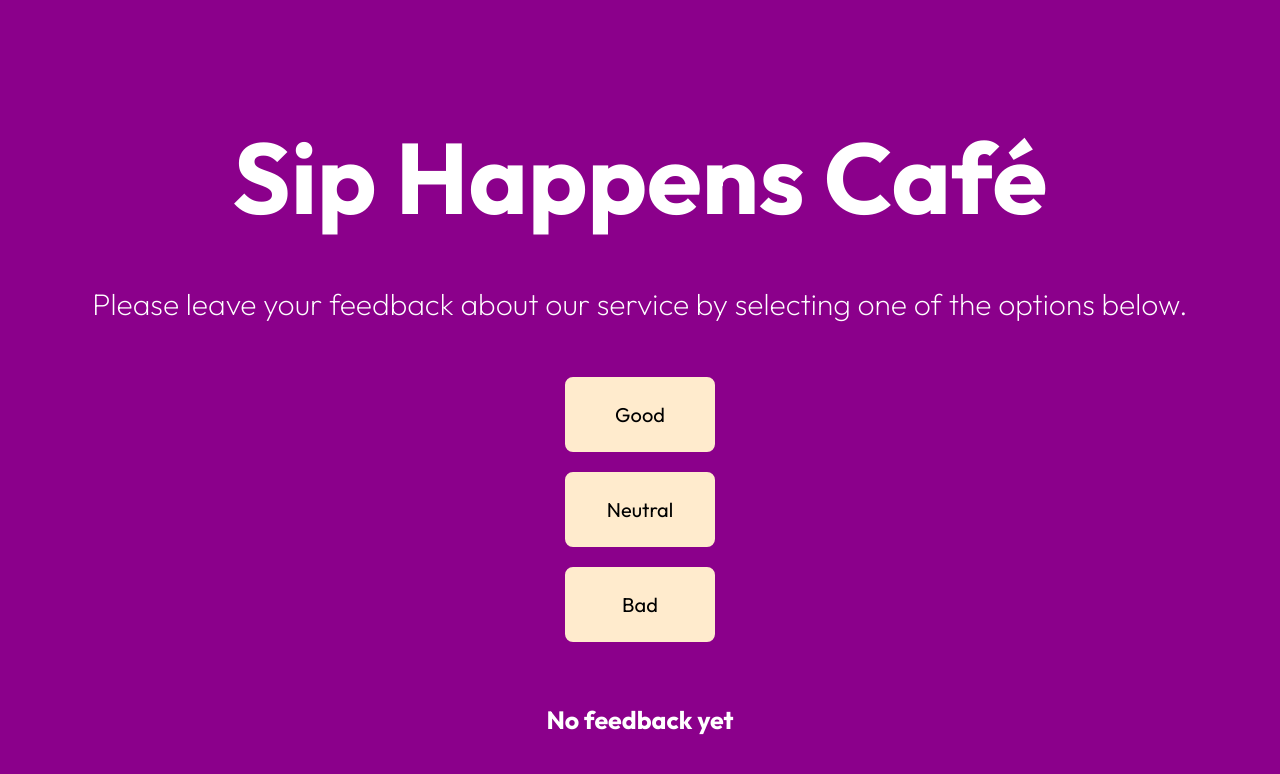
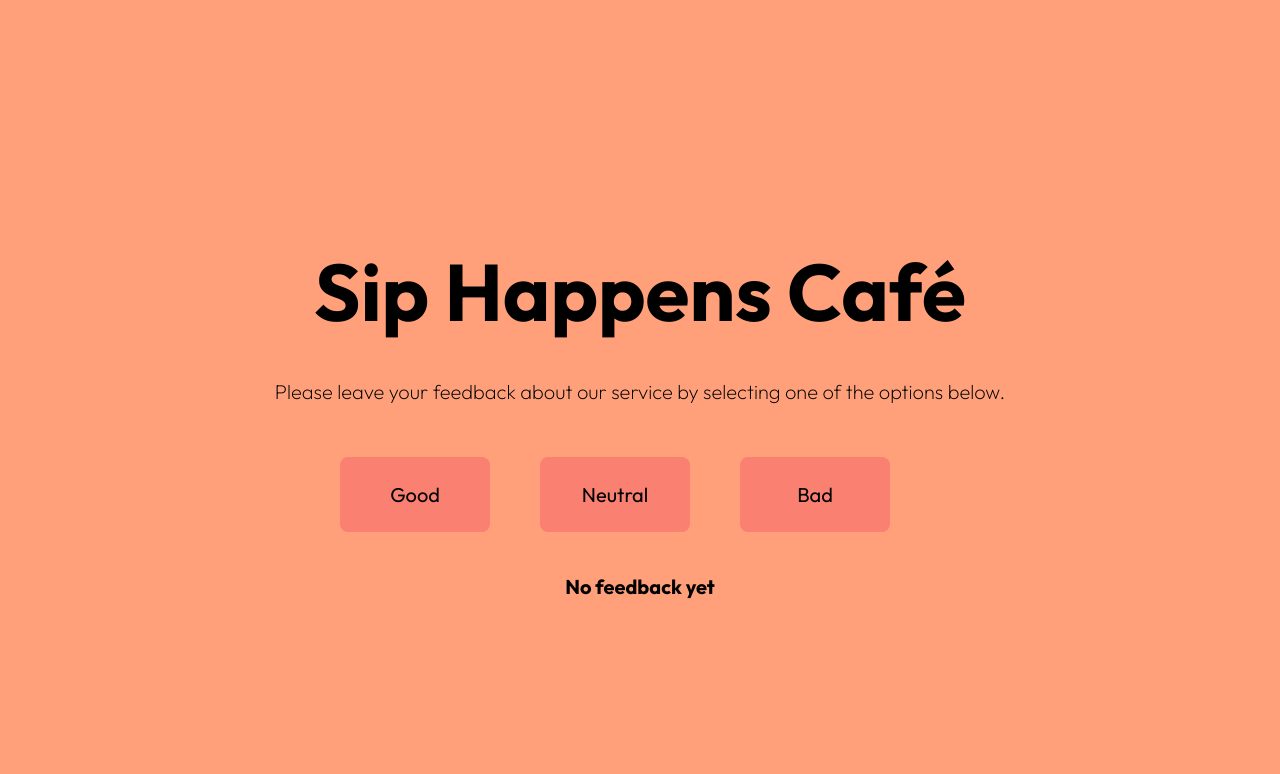
Before and after one commit to PHOTOVT/goit-react-hw-02, a React (Vite) app: page / in a window 1280 px wide. Shown: the top 774 px of the page. Built offline with nearby package versions, Linux system fonts and the light colour scheme.

Commit message:
2nd styles update

```diff
--- a/src/components/Description/Description.module.css
+++ b/src/components/Description/Description.module.css
@@ -3,12 +3,12 @@
 }
 
 .cafeName {
-  font-size: 100px;
+  font-size: 80px;
   font-weight: 700;
   margin-bottom: 25px;
 }
 
 .cafeDescription {
-  font-size: 30px;
+  font-size: 20px;
   font-weight: 200;
 }
--- a/src/components/Notification/Notification.module.css
+++ b/src/components/Notification/Notification.module.css
@@ -1,4 +1,4 @@
 .notification {
-  font-size: 25px;
+  font-size: 20px;
   font-weight: 700;
 }
--- a/src/components/Options/Options.module.css
+++ b/src/components/Options/Options.module.css
@@ -4,9 +4,8 @@
 
 .optionsList {
   display: flex;
-  flex-direction: column;
-  gap: 20px;
-  justify-content: space-evenly;
+  gap: 50px;
+  justify-content: center;
 }
 
 .optionGood,
@@ -18,7 +17,7 @@
   height: 75px;
   width: 150px;
   color: black;
-  background: blanchedalmond;
+  background: salmon;
 }
 
 .optionGood:hover,
@@ -31,7 +30,7 @@
 .showButton:active,
 .buttonReset:hover,
 .buttonReset:active {
-  color: blanchedalmond;
+  color: black;
   background: transparent;
-  border: 2px solid blanchedalmond;
+  border: 2px solid salmon;
 }
--- a/src/index.css
+++ b/src/index.css
@@ -13,7 +13,8 @@
   -moz-osx-font-smoothing: grayscale;
 }
 
-ul, ol {
+ul,
+ol {
   list-style: none;
   padding: 0;
   margin: 0;
@@ -21,8 +22,8 @@ ul, ol {
 
 body {
   font-family: "Outfit";
-  color: white;
-  background:darkmagenta;
+  color: black;
+  background: lightsalmon;
   margin: 0;
   display: flex;
   place-items: center;
@@ -32,7 +33,7 @@ body {
 
 button {
   border-radius: 8px;
-  border: 2px solid blanchedalmond;
+  border: 2px solid salmon;
   padding: 0.6em 1.2em;
   font-size: 1em;
   font-weight: 400;
```
